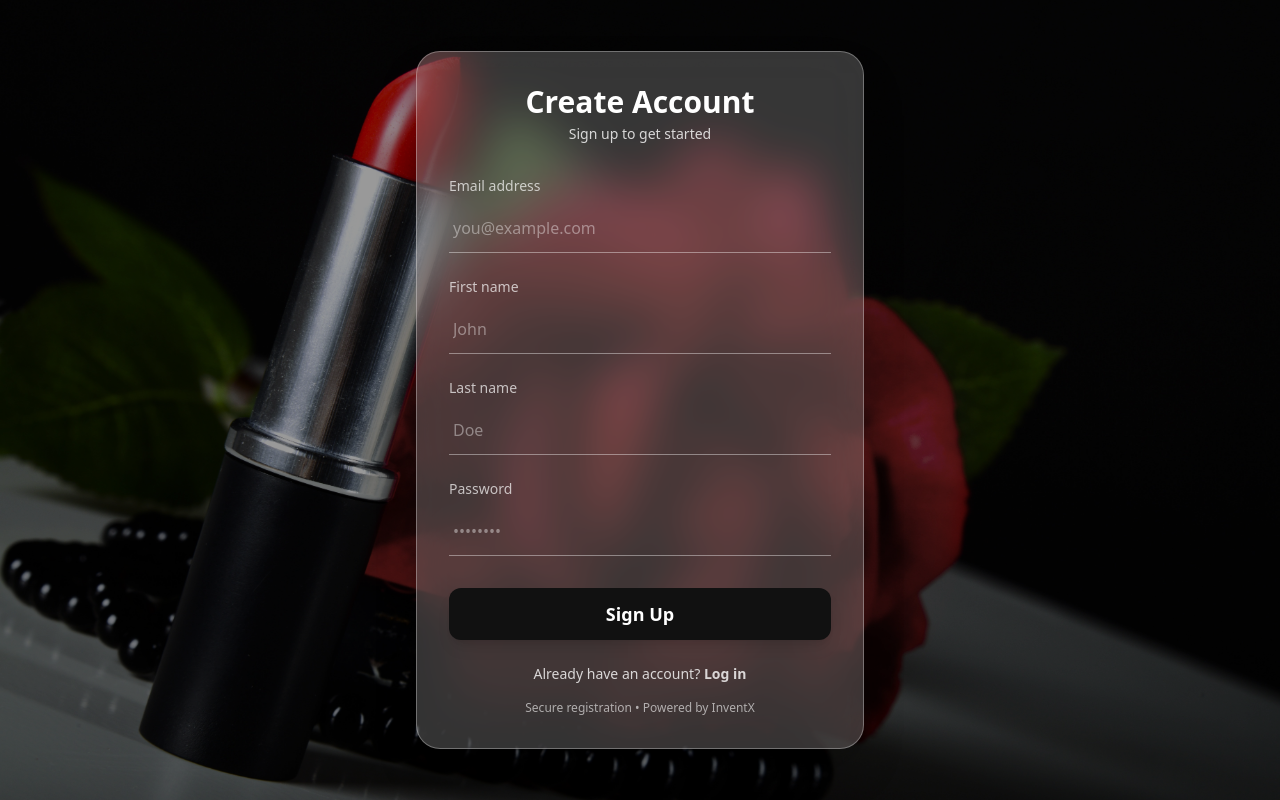
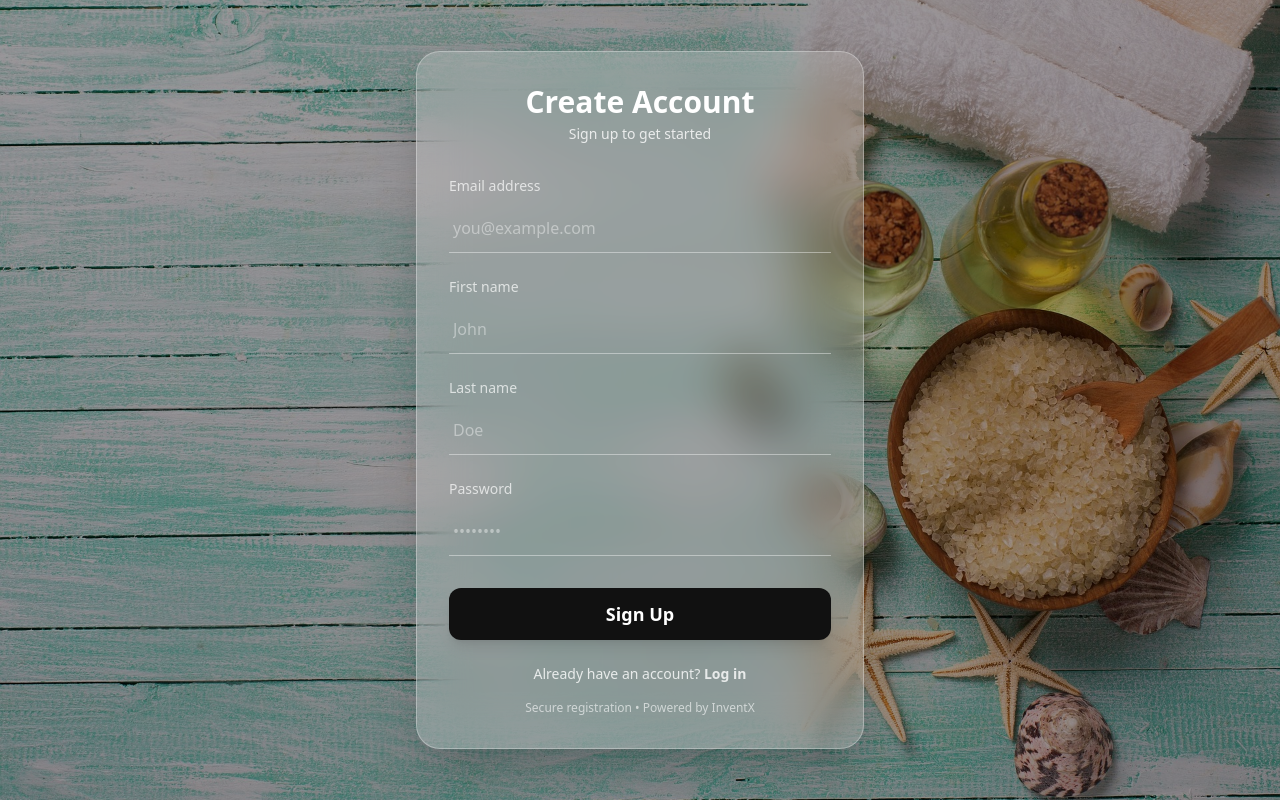
Before and after one commit to Eranga035225/cbc-frontend, a React (Vite) app: page /signup in a window 1280 px wide. Built offline with nearby package versions, Linux system fonts and the light colour scheme; no server answers.

Commit message:
changed background image in h sign up page

```diff
--- a/src/pages/register.jsx
+++ b/src/pages/register.jsx
@@ -37,7 +37,7 @@ export default function RegisterPage() {
   }
 
   return (
-    <div className="min-h-screen bg-[url('/login4.jpg')] bg-cover bg-center relative flex items-center justify-center px-4">
+    <div className="min-h-screen bg-[url('/login.jpg')] bg-cover bg-center relative flex items-center justify-center px-4">
 
       {/* DARK OVERLAY */}
       <div className="absolute inset-0 bg-black/40"></div>
```
